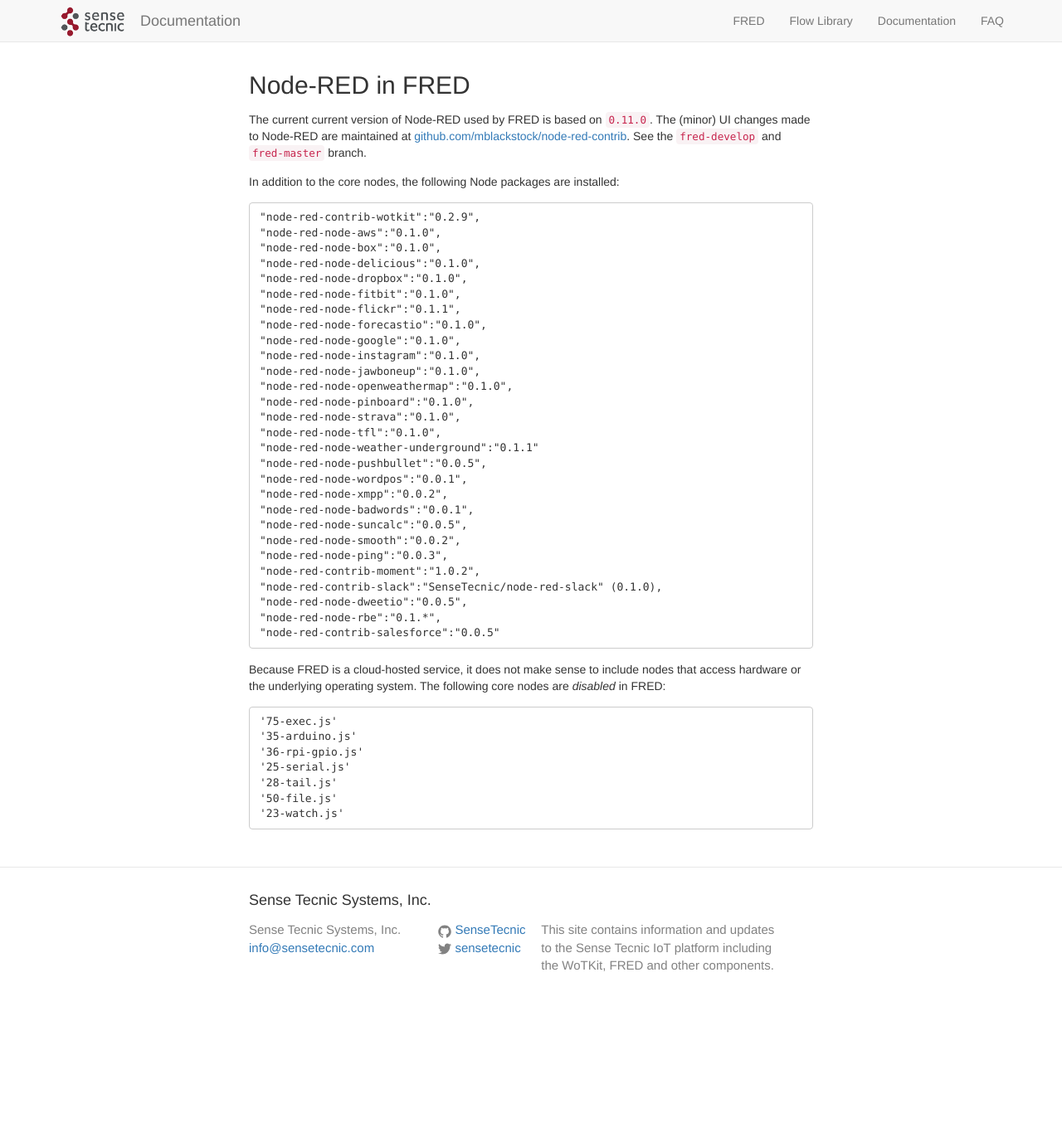
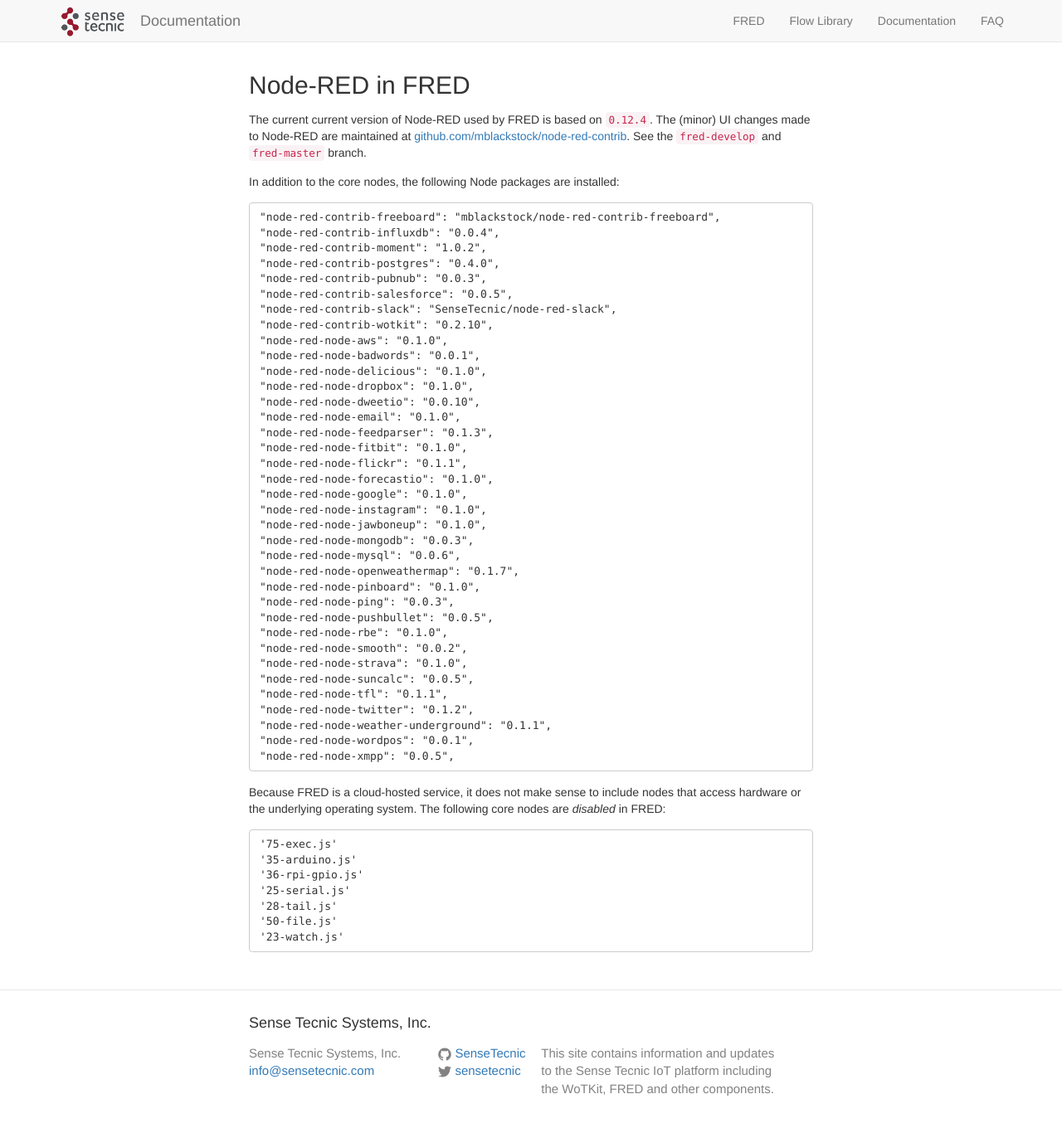
Before and after one commit to SenseTecnic/SenseTecnic.github.io, a Jekyll site: the page built from fred/nodered.md, in a window 1280 px wide and 1383 px high. Shown: the top 1360 px of the window at 83% size. Built offline with Jekyll 4.4.1, drawn with Linux system fonts in a browser that asks for light colours.

Commit message:
removed release notes from the site - now in the FRED wiki.  updated info on what nodes are installed, version of NR that is running.

```diff
--- a/fred/nodered.md
+++ b/fred/nodered.md
@@ -4,38 +4,46 @@
 ---
 ## Node-RED in FRED
 
-The current current version of Node-RED used by FRED is based on `0.11.0`.  The (minor) UI changes made to Node-RED are maintained at [github.com/mblackstock/node-red-contrib](https://github.com/mblackstock/node-red-contrib).  See the `fred-develop` and `fred-master` branch.
+The current current version of Node-RED used by FRED is based on `0.12.4`.  The (minor) UI changes made to Node-RED are maintained at [github.com/mblackstock/node-red-contrib](https://github.com/mblackstock/node-red-contrib).  See the `fred-develop` and `fred-master` branch.
 
 In addition to the core nodes, the following Node packages are installed:
 
-    "node-red-contrib-wotkit":"0.2.9",
-    "node-red-node-aws":"0.1.0",
-    "node-red-node-box":"0.1.0",
-    "node-red-node-delicious":"0.1.0",
-    "node-red-node-dropbox":"0.1.0",
-    "node-red-node-fitbit":"0.1.0",
-    "node-red-node-flickr":"0.1.1",
-    "node-red-node-forecastio":"0.1.0",
-    "node-red-node-google":"0.1.0",
-    "node-red-node-instagram":"0.1.0",
-    "node-red-node-jawboneup":"0.1.0",
-    "node-red-node-openweathermap":"0.1.0",
-    "node-red-node-pinboard":"0.1.0",
-    "node-red-node-strava":"0.1.0",
-    "node-red-node-tfl":"0.1.0",
-    "node-red-node-weather-underground":"0.1.1"
-    "node-red-node-pushbullet":"0.0.5",
-    "node-red-node-wordpos":"0.0.1",
-    "node-red-node-xmpp":"0.0.2",
-    "node-red-node-badwords":"0.0.1",
-    "node-red-node-suncalc":"0.0.5",
-    "node-red-node-smooth":"0.0.2",
-    "node-red-node-ping":"0.0.3",
-    "node-red-contrib-moment":"1.0.2",
-    "node-red-contrib-slack":"SenseTecnic/node-red-slack" (0.1.0),
-    "node-red-node-dweetio":"0.0.5",
-    "node-red-node-rbe":"0.1.*",
-    "node-red-contrib-salesforce":"0.0.5"
+    "node-red-contrib-freeboard": "mblackstock/node-red-contrib-freeboard",
+    "node-red-contrib-influxdb": "0.0.4",
+    "node-red-contrib-moment": "1.0.2",
+    "node-red-contrib-postgres": "0.4.0",
+    "node-red-contrib-pubnub": "0.0.3",
+    "node-red-contrib-salesforce": "0.0.5",
+    "node-red-contrib-slack": "SenseTecnic/node-red-slack",
+    "node-red-contrib-wotkit": "0.2.10",
+    "node-red-node-aws": "0.1.0",
+    "node-red-node-badwords": "0.0.1",
+    "node-red-node-delicious": "0.1.0",
+    "node-red-node-dropbox": "0.1.0",
+    "node-red-node-dweetio": "0.0.10",
+    "node-red-node-email": "0.1.0",
+    "node-red-node-feedparser": "0.1.3",
+    "node-red-node-fitbit": "0.1.0",
+    "node-red-node-flickr": "0.1.1",
+    "node-red-node-forecastio": "0.1.0",
+    "node-red-node-google": "0.1.0",
+    "node-red-node-instagram": "0.1.0",
+    "node-red-node-jawboneup": "0.1.0",
+    "node-red-node-mongodb": "0.0.3",
+    "node-red-node-mysql": "0.0.6",
+    "node-red-node-openweathermap": "0.1.7",
+    "node-red-node-pinboard": "0.1.0",
+    "node-red-node-ping": "0.0.3",
+    "node-red-node-pushbullet": "0.0.5",
+    "node-red-node-rbe": "0.1.0",
+    "node-red-node-smooth": "0.0.2",
+    "node-red-node-strava": "0.1.0",
+    "node-red-node-suncalc": "0.0.5",
+    "node-red-node-tfl": "0.1.1",
+    "node-red-node-twitter": "0.1.2",
+    "node-red-node-weather-underground": "0.1.1",
+    "node-red-node-wordpos": "0.0.1",
+    "node-red-node-xmpp": "0.0.5",
 
 Because FRED is a cloud-hosted service, it does not make sense to include nodes that access hardware or the underlying operating system.  The following core nodes are *disabled* in FRED:
 
```
Also changed, not shown: fred/index.md (+0 -1 lines), fred/releases.md (deleted, +0 -117 lines).
